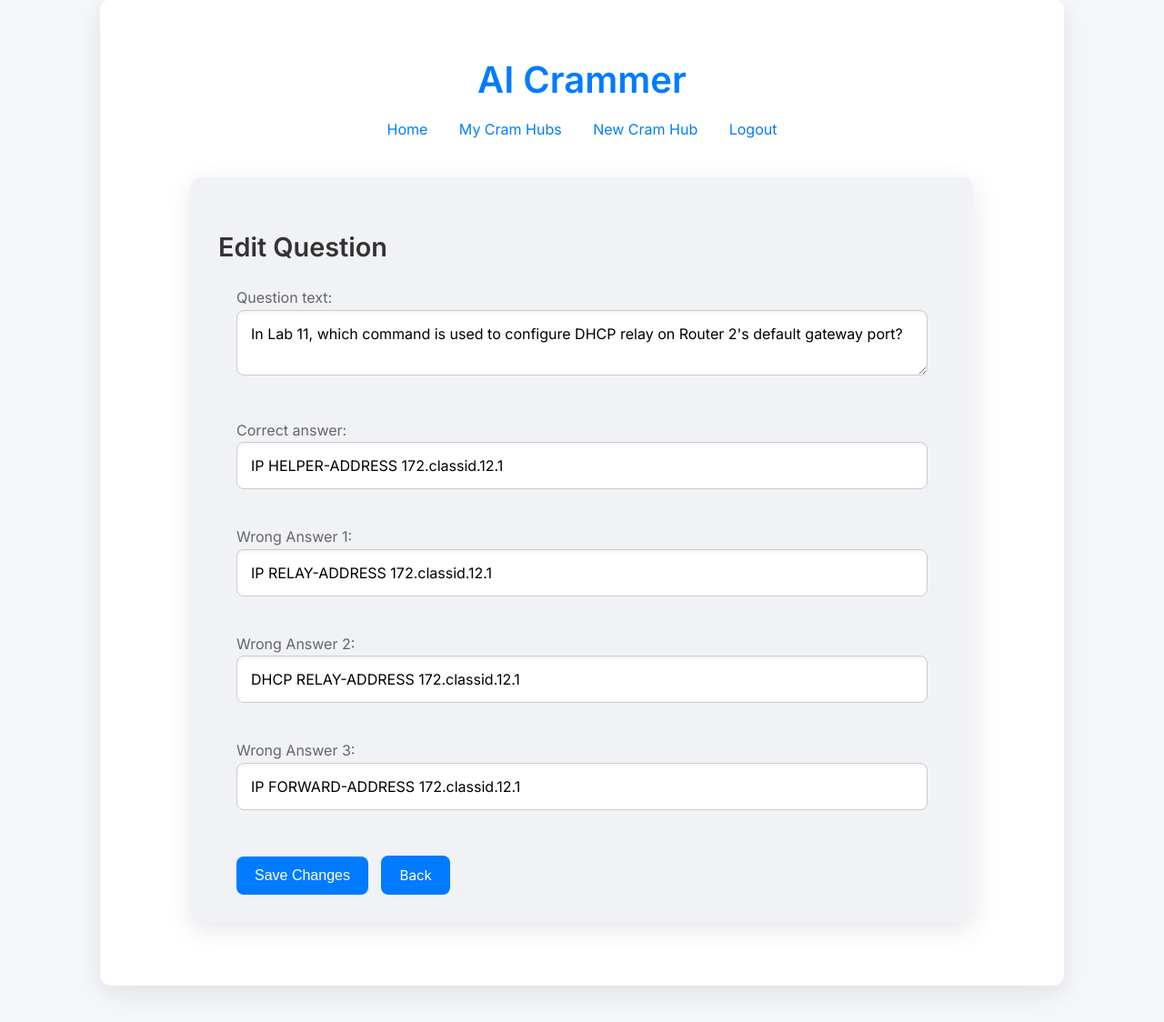
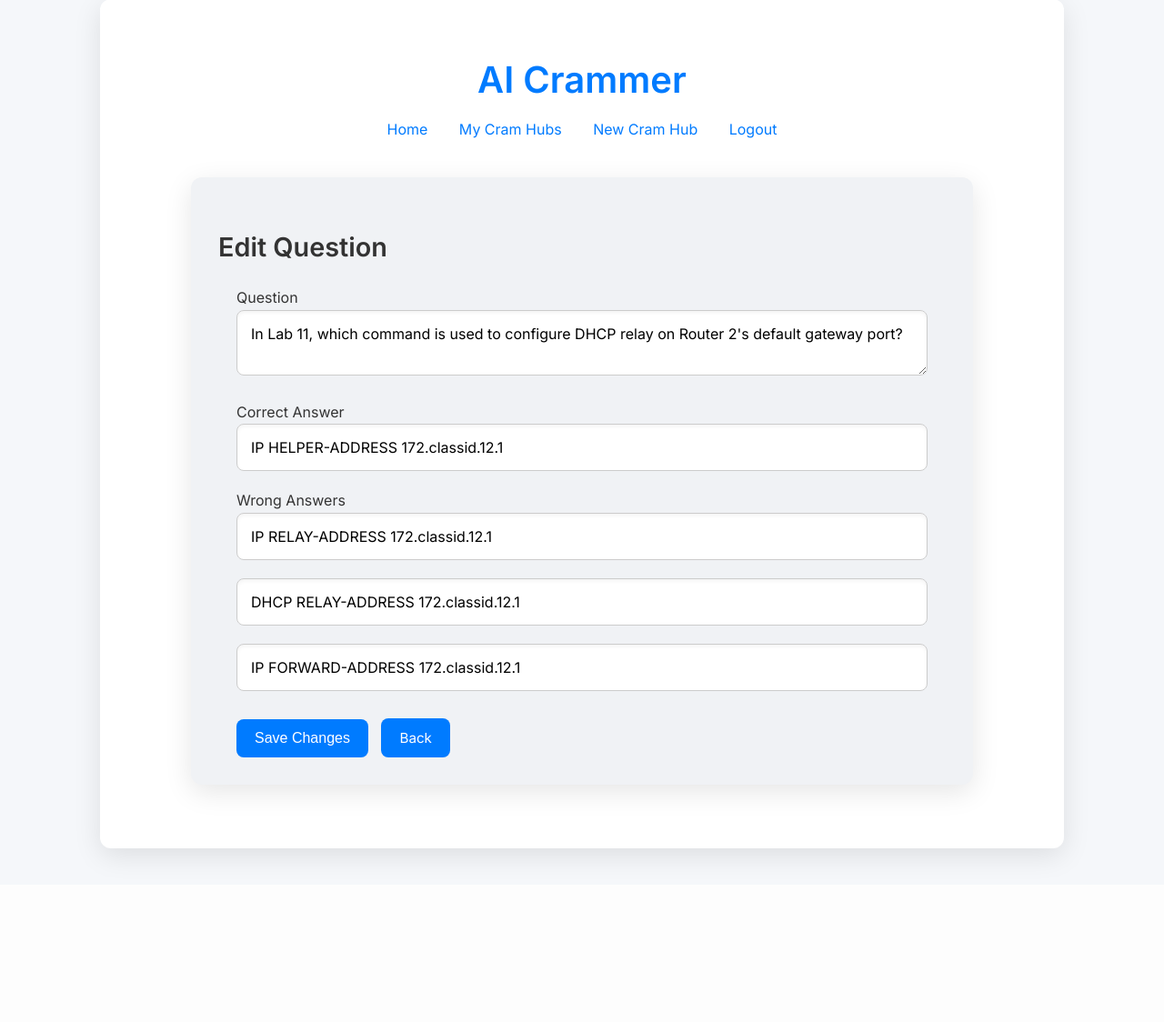
Before and after one commit to PedroGuitian/Cramora-AI, a Django app: page /question/12/edit/ in a window 1280 px wide. Shown: the part 41-1165 px from the top of the page at 91% size. After the commit the page ends 995 px from the top, so only its background shows below. Run offline with Django 5.2, Linux system fonts and the light colour scheme; a user stored in the database is signed in; data comes from the database, SQL or seed files in the repository; both versions use the stored data as it was after the commit; some libraries are stand-ins or nearby versions.

Commit message:
Improved Edit Question Layout

```diff
--- a/cram_app/forms.py
+++ b/cram_app/forms.py
@@ -10,9 +10,9 @@ class TestQuestionForm(forms.ModelForm):
         }
 
 class EditTestQuestionForm(forms.ModelForm):
-    wrong1 = forms.CharField(label="Wrong Answer 1", max_length=255, required=True)
-    wrong2 = forms.CharField(label="Wrong Answer 2", max_length=255, required=False)
-    wrong3 = forms.CharField(label="Wrong Answer 3", max_length=255, required=False)
+    wrong1 = forms.CharField(label="", max_length=255, required=False)
+    wrong2 = forms.CharField(label="", max_length=255, required=False)
+    wrong3 = forms.CharField(label="", max_length=255, required=False)
 
     class Meta:
         model = TestQuestion
@@ -35,13 +35,24 @@ class EditTestQuestionForm(forms.ModelForm):
             self.fields['wrong2'].initial = wrongs[1] if len(wrongs) > 1 else ''
             self.fields['wrong3'].initial = wrongs[2] if len(wrongs) > 2 else ''
 
+    def clean(self):
+        cleaned_data = super().clean()
+        wrongs = [
+            cleaned_data.get('wrong1'),
+            cleaned_data.get('wrong2'),
+            cleaned_data.get('wrong3'),
+        ]
+        if not any(wrongs):
+            raise forms.ValidationError("Please provide at least one wrong answer.")
+        return cleaned_data
+
     def save(self, commit=True):
         instance = super().save(commit=False)
-        instance.wrong_answers = [
-            self.cleaned_data['wrong1'],
-            self.cleaned_data['wrong2'],
-            self.cleaned_data['wrong3'],
-        ]
+        instance.wrong_answers = list(filter(None, [
+            self.cleaned_data.get('wrong1'),
+            self.cleaned_data.get('wrong2'),
+            self.cleaned_data.get('wrong3')
+        ]))
         if commit:
             instance.save()
         return instance
--- a/cram_app/templates/cram_app/edit_questions.html
+++ b/cram_app/templates/cram_app/edit_questions.html
@@ -6,10 +6,25 @@
   <div class="container-edit-question">
     <h2>Edit Question</h2>
     <form method="post" class="form-wrapper">
-        {% csrf_token %}
-        {{ form.as_p }}
-        <button type="submit">Save Changes</button>
-        <a href="{% url 'cram_hub_dashboard' question.cram_hub.id %}" class="button-link" style="margin-left: 10px;">Back</a>
-      </form>
+      {% csrf_token %}
+
+      <label for="{{ form.question_text.id_for_label }}">Question</label>
+      {{ form.question_text }}
+
+      <label for="{{ form.correct_answer.id_for_label }}">Correct Answer</label>
+      {{ form.correct_answer }}
+
+      <label>Wrong Answers</label>
+      {{ form.wrong1 }}
+      {{ form.wrong2 }}
+      {{ form.wrong3 }}
+
+      {% if form.non_field_errors %}
+        <p style="color: red;">{{ form.non_field_errors }}</p>
+      {% endif %}
+
+      <button type="submit">Save Changes</button>
+      <a href="{% url 'cram_hub_dashboard' question.cram_hub.id %}" class="button-link" style="margin-left: 10px;">Back</a>
+    </form>
   </div>
 {% endblock %}
```
Also changed, not shown: db.sqlite3.
